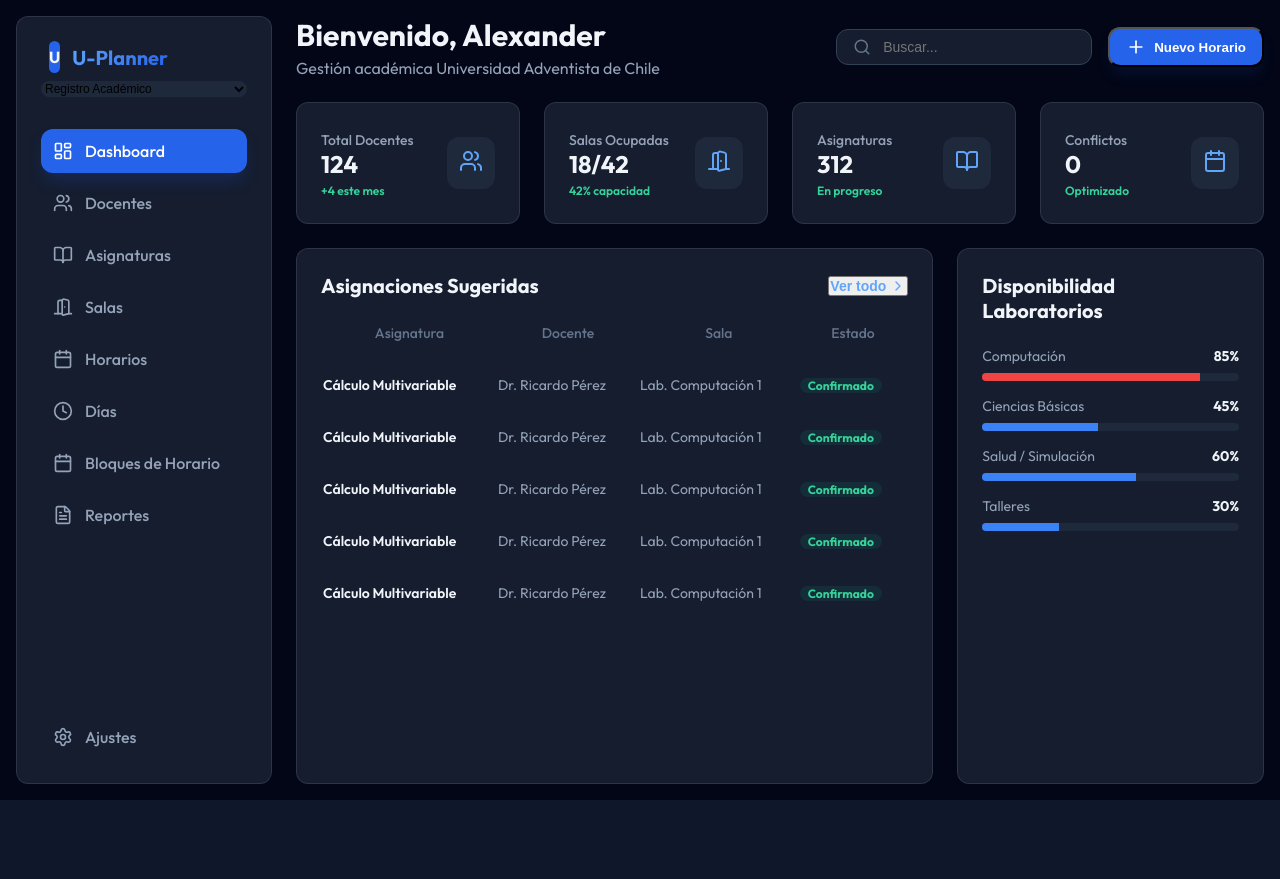
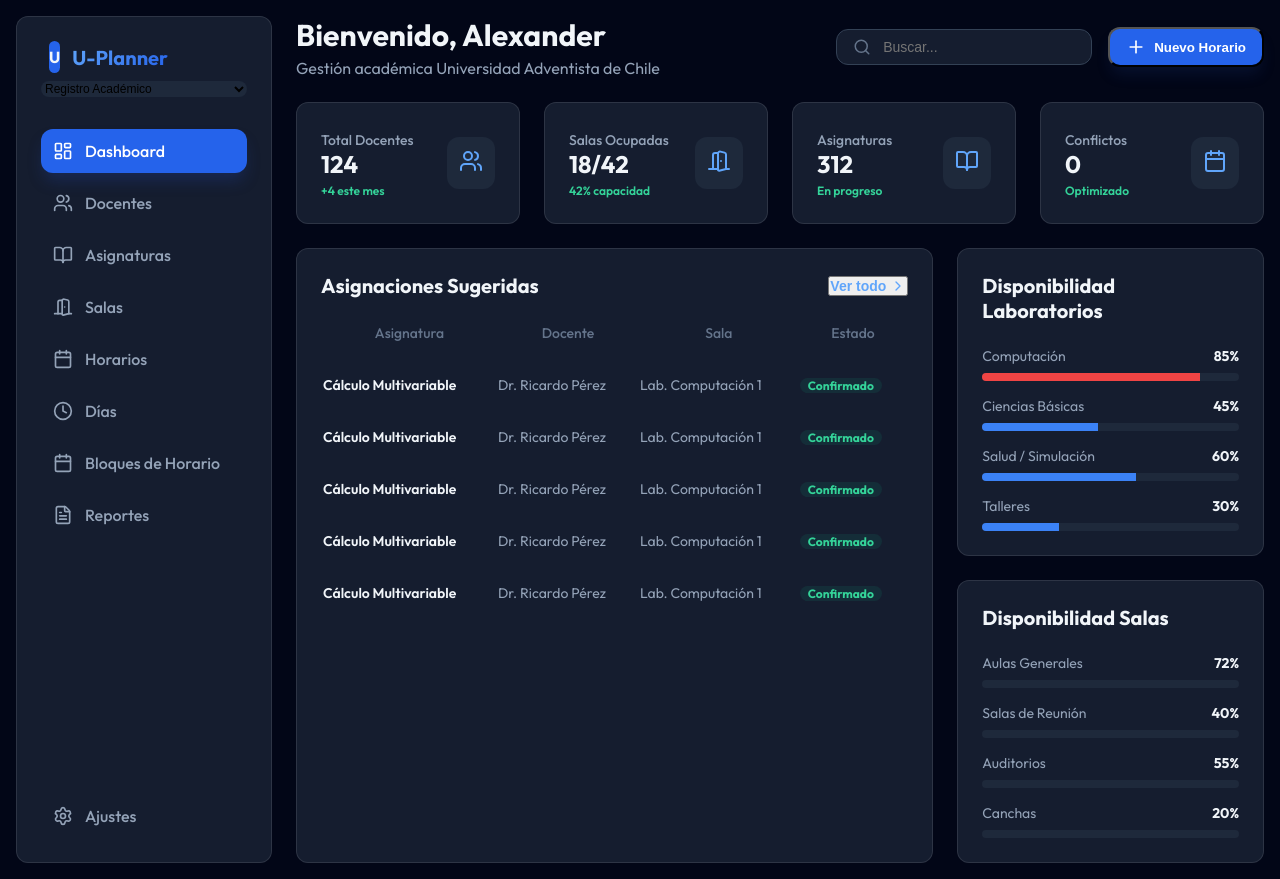
Before and after one commit to j-alexander-acosta/U-Planner, a React (Vite) app in the folder frontend/: page / in a window 1280 px wide. Before the commit the page ends 800 px from the top, so only its background shows below. Built offline with nearby package versions, Linux system fonts and the light colour scheme.

Commit message:
Split Dashboard availability into Laboratorios and Salas sections

```diff
--- a/frontend/src/App.jsx
+++ b/frontend/src/App.jsx
@@ -1124,6 +1124,7 @@ export default function App() {
                                 </div>
                             </div>
 
+                            <div className="flex flex-col gap-6">
                                 <div className="glass p-6 flex flex-col gap-6">
                                     <h3 className="text-xl font-bold">Disponibilidad Laboratorios</h3>
                                     <div className="flex flex-col gap-4">
@@ -1149,6 +1150,33 @@ export default function App() {
                                         ))}
                                     </div>
                                 </div>
+
+                                <div className="glass p-6 flex flex-col gap-6">
+                                    <h3 className="text-xl font-bold">Disponibilidad Salas</h3>
+                                    <div className="flex flex-col gap-4">
+                                        {[
+                                            { name: 'Aulas Generales', usage: 72 },
+                                            { name: 'Salas de Reunión', usage: 40 },
+                                            { name: 'Auditorios', usage: 55 },
+                                            { name: 'Canchas', usage: 20 }
+                                        ].map((sala) => (
+                                            <div key={sala.name} className="flex flex-col gap-2">
+                                                <div className="flex justify-between text-sm">
+                                                    <span className="text-slate-400">{sala.name}</span>
+                                                    <span className="font-bold">{sala.usage}%</span>
+                                                </div>
+                                                <div className="h-2 w-full bg-slate-800 rounded-full overflow-hidden">
+                                                    <motion.div
+                                                        initial={{ width: 0 }}
+                                                        animate={{ width: `${sala.usage}%` }}
+                                                        className={`h-full ${sala.usage > 80 ? 'bg-red-500' : 'bg-emerald-500'}`}
+                                                    />
+                                                </div>
+                                            </div>
+                                        ))}
+                                    </div>
+                                </div>
+                            </div>
                         </div>
                     </>
                 )
```
Lines whose indentation alone changed are shown as unchanged.
